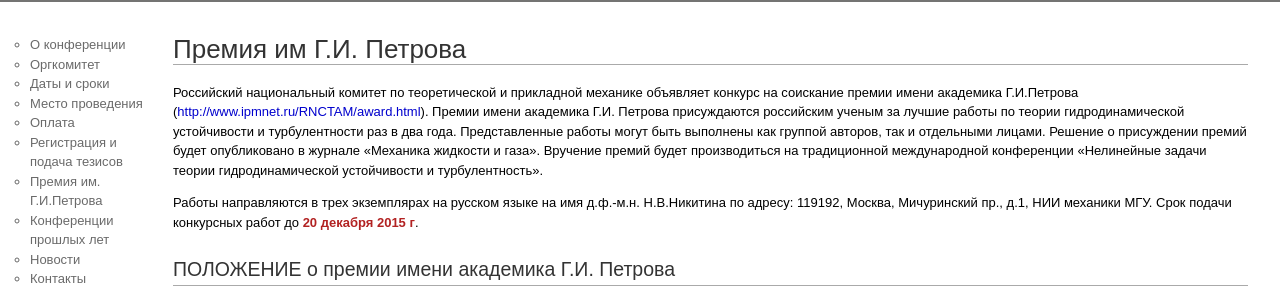
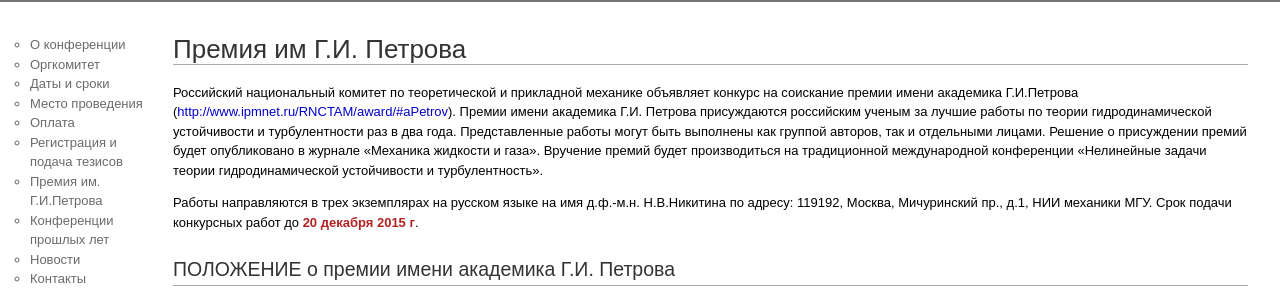
Before and after one commit to pimanov/hit-conf, a Jekyll site: the page built from 2016/contest.html, in a window 1280 px wide. Shown: the part 167-463 px from the top of the page. Built offline with Jekyll 4.4.1, drawn with Linux system fonts in a browser that asks for light colours; some of the changed lines change nothing that is shown.

Commit message:
new link to Petrov contest

```diff
--- a/2016/contest.html
+++ b/2016/contest.html
@@ -5,7 +5,7 @@ title: Премия им Г.И. Петрова
 
 <p>
 Российский национальный комитет по теоретической и прикладной механике объявляет конкурс на соискание премии имени академика
-Г.И.Петрова (<a href="http://www.ipmnet.ru/RNCTAM/award.html">http://www.ipmnet.ru/RNCTAM/award.html</a>).
+Г.И.Петрова (<a href="http://www.ipmnet.ru/RNCTAM/award/#aPetrov">http://www.ipmnet.ru/RNCTAM/award/#aPetrov</a>).
 Премии имени академика Г.И. Петрова присуждаются российским ученым за лучшие
 работы по теории гидродинамической устойчивости и турбулентности раз в два года. Представленные работы могут быть выполнены как
 группой авторов, так и отдельными лицами. Решение о присуждении премий будет опубликовано в журнале «Механика жидкости и газа».
```
